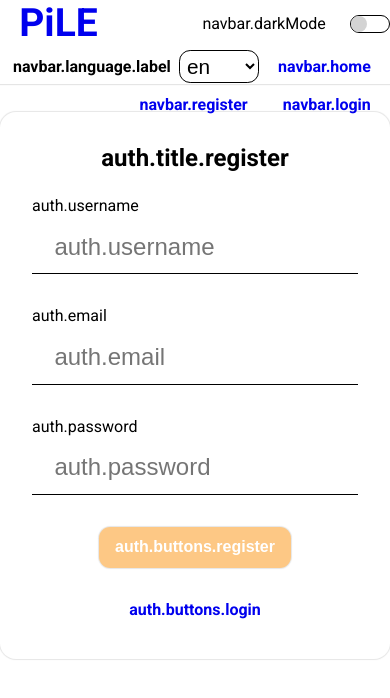
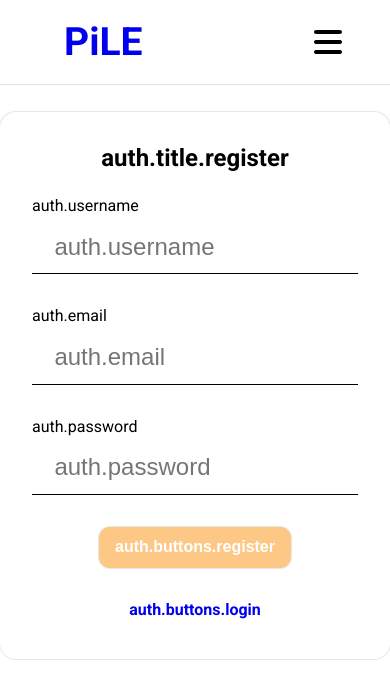
Before and after one commit to luckypeppa/pile-client, a Vue app: page /en/auth/register in a window 390 px wide. Shown: the top 698 px of the page. Built offline with nearby package versions, Linux system fonts and the light colour scheme.

Commit message:
Add baseMenu

```diff
--- /dev/null
+++ b/src/components/BaseMenu.vue
@@ -0,0 +1,40 @@
+<template>
+  <div class="menu-container">
+    <slot name="activator" :onClick="toggleMenu" />
+    <div v-if="isMenuOpen" class="menu">
+      <slot />
+    </div>
+  </div>
+</template>
+
+<script setup>
+import { ref } from "vue";
+const isMenuOpen = ref(false);
+
+function toggleMenu() {
+  console.log("first");
+  isMenuOpen.value = !isMenuOpen.value;
+}
+</script>
+
+<style lang="scss" scoped>
+html.dark {
+  .menu-container {
+    .menu {
+      background-color: rgb(63, 63, 63);
+    }
+  }
+}
+
+.menu-container {
+  cursor: pointer;
+  position: relative;
+
+  .menu {
+    position: absolute;
+    top: 100%;
+    right: 0;
+    background-color: white;
+  }
+}
+</style>
--- a/src/components/NavBar.vue
+++ b/src/components/NavBar.vue
@@ -1,77 +1,53 @@
 <template>
-  <nav class="navbar" :class="{ dark: isDark }">
+  <nav class="navbar">
     <h1>
       <router-link :to="{ name: 'home', params: { language: $i18n.locale } }"
         >PiLE</router-link
       >
     </h1>
-    <base-checkbox :label="$t('navbar.darkMode')" v-model="isDark" />
-    <base-select
-      :label="$t('navbar.language.label')"
-      :options="$i18n.availableLocales"
-      v-model="$i18n.locale"
-    ></base-select>
-    <router-link :to="{ name: 'home', params: { language: $i18n.locale } }">{{
-      $t("navbar.home")
-    }}</router-link>
-    <router-link
-      :to="{ name: 'PostCreate', params: { language: $i18n.locale } }"
-      v-if="isAdmin && isLogin"
-      data-test-id="navbar-create"
-      >{{ $t("navbar.create") }}</router-link
-    >
-    <router-link
-      :to="{ name: 'register', params: { language: $i18n.locale } }"
-      v-if="!isLogin"
-      data-test-id="navbar-register"
-      >{{ $t("navbar.register") }}</router-link
-    >
-    <router-link
-      :to="{ name: 'login', params: { language: $i18n.locale } }"
-      v-if="!isLogin"
-      data-test-id="navbar-login"
-      >{{ $t("navbar.login") }}</router-link
-    >
-    <BaseButton @click="logout" v-if="isLogin" data-test-id="navbar-logout">{{
-      $t("navbar.logout")
-    }}</BaseButton>
+    <nav-actions v-if="!mdAndSmaller" />
+    <base-menu v-if="mdAndSmaller">
+      <template v-slot:activator="{ onClick }">
+        <font-awesome-icon
+          icon="fa-solid fa-bars"
+          @click="onClick"
+          class="menu-icon"
+        />
+      </template>
+      <div class="menu-list">
+        <nav-actions />
+      </div>
+    </base-menu>
   </nav>
 </template>
 
 <script>
-import BaseButton from "./BaseButton.vue";
-import authApi from "@/services/auth";
-import { useDark } from "@vueuse/core";
-import { useStore } from "vuex";
-import { computed } from "vue";
+import NavActions from "../elements/NavActions.vue";
+import { useDark, breakpointsTailwind, useBreakpoints } from "@vueuse/core";
 export default {
   name: "appNav",
+  components: { NavActions },
   setup() {
     // set up dark mode
     const isDark = useDark();
 
-    const store = useStore();
-    function logout() {
-      authApi
-        .logout()
-        .then(() => {
-          store.dispatch("logout");
-        })
-        .catch((error) => {
-          console.log(error);
-        });
-    }
+    // set up breakpoints
+    const breakpoints = useBreakpoints(breakpointsTailwind);
 
-    const isLogin = computed(() => store.getters.isLogin);
-    const isAdmin = computed(() => store.getters.isAdmin);
+    const mdAndSmaller = breakpoints.smaller("md");
 
-    return { logout, isLogin, isAdmin, isDark };
+    return { isDark, mdAndSmaller };
   },
-  components: { BaseButton },
 };
 </script>
 
 <style lang="scss" scoped>
+html.dark {
+  .navbar {
+    background-color: rgb(63, 63, 63);
+  }
+}
+
 .navbar {
   display: flex;
   gap: 0.2rem;
@@ -87,13 +63,22 @@ export default {
   z-index: 999;
   background-color: #fff;
 
-  &.dark {
-    background-color: rgb(63, 63, 63);
+  @media (min-width: 367px) {
+    gap: 1rem;
+    padding: 0 3rem;
   }
 
-  @media (min-width: 767px) {
+  .menu-icon {
+    font-size: 2rem;
+  }
+
+  .menu-list {
+    width: max-content;
+    border: 1px solid lightgray;
+    display: grid;
     gap: 1rem;
-    padding: 0 3rem;
+    padding: 1rem;
+    border-radius: 1rem;
   }
 
   h1 {
--- /dev/null
+++ b/src/elements/NavActions.vue
@@ -0,0 +1,64 @@
+<template>
+  <base-checkbox :label="$t('navbar.darkMode')" v-model="isDark" />
+  <base-select
+    :label="$t('navbar.language.label')"
+    :options="$i18n.availableLocales"
+    v-model="$i18n.locale"
+  ></base-select>
+  <router-link :to="{ name: 'home', params: { language: $i18n.locale } }">{{
+    $t("navbar.home")
+  }}</router-link>
+  <router-link
+    :to="{ name: 'PostCreate', params: { language: $i18n.locale } }"
+    v-if="isAdmin && isLogin"
+    data-test-id="navbar-create"
+    >{{ $t("navbar.create") }}</router-link
+  >
+  <router-link
+    :to="{ name: 'register', params: { language: $i18n.locale } }"
+    v-if="!isLogin"
+    data-test-id="navbar-register"
+    >{{ $t("navbar.register") }}</router-link
+  >
+  <router-link
+    :to="{ name: 'login', params: { language: $i18n.locale } }"
+    v-if="!isLogin"
+    data-test-id="navbar-login"
+    >{{ $t("navbar.login") }}</router-link
+  >
+  <BaseButton @click="logout" v-if="isLogin" data-test-id="navbar-logout">{{
+    $t("navbar.logout")
+  }}</BaseButton>
+</template>
+
+<script>
+import { useDark } from "@vueuse/core";
+import { useStore } from "vuex";
+import { computed } from "vue";
+import authApi from "@/services/auth";
+export default {
+  setup() {
+    // set up dark mode
+    const isDark = useDark();
+
+    const store = useStore();
+    function logout() {
+      authApi
+        .logout()
+        .then(() => {
+          store.dispatch("logout");
+        })
+        .catch((error) => {
+          console.log(error);
+        });
+    }
+
+    const isLogin = computed(() => store.getters.isLogin);
+    const isAdmin = computed(() => store.getters.isAdmin);
+
+    return { logout, isLogin, isAdmin, isDark };
+  },
+};
+</script>
+
+<style lang="scss" scoped></style>
--- a/src/main.js
+++ b/src/main.js
@@ -29,6 +29,7 @@ import {
   faStrikethrough,
   faCode,
   faParagraph,
+  faBars,
 } from "@fortawesome/free-solid-svg-icons";
 
 /* add icons to the library */
@@ -42,7 +43,8 @@ library.add(
   faItalic,
   faStrikethrough,
   faCode,
-  faParagraph
+  faParagraph,
+  faBars
 );
 
 let isRefreshing = false;
```
